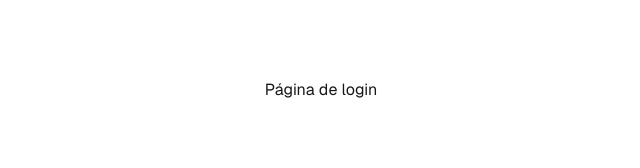
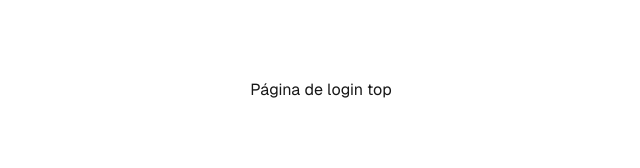
Before and after one commit to FSW-FPB/prontuarioeletronico-front, a Next.js app: page / in a window 1280 px wide. Shown: the top 168 px of the page, without its empty margins (319-959 px from the left). Built offline with nearby package versions, Linux system fonts and the light colour scheme.

Commit message:
alterando título da página principal

```diff
--- a/app/page.tsx
+++ b/app/page.tsx
@@ -3,7 +3,7 @@ import Image from "next/image";
 export default function Home() {
   return (
     <div className="grid grid-rows-[20px_1fr_20px] items-center justify-items-center min-h-screen p-8 pb-20 gap-16 sm:p-20 font-[family-name:var(--font-geist-sans)]">
-      <h1>Página de login</h1>
+      <h1>Página de login top</h1>
     </div>
   );
 }
```
